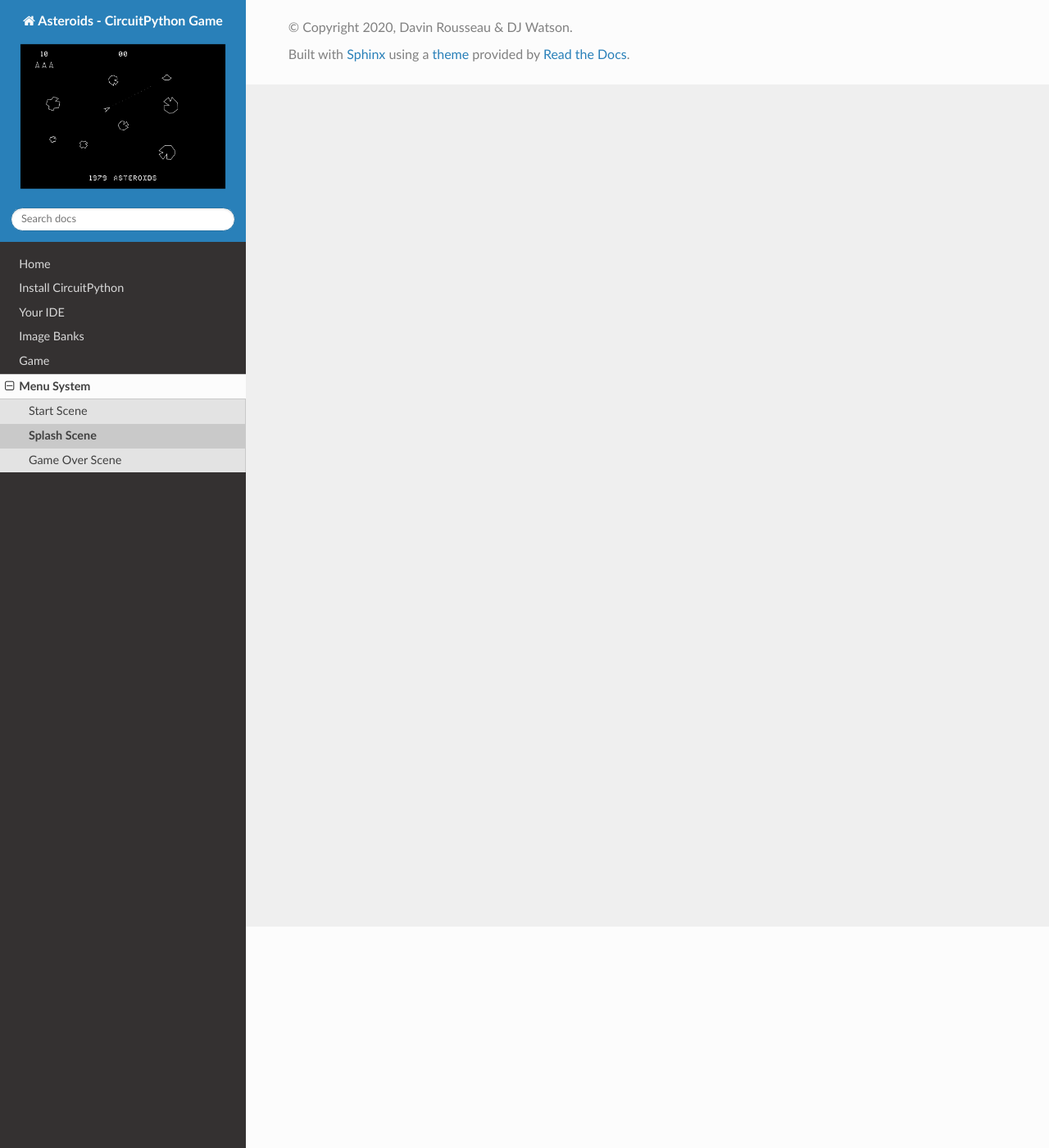
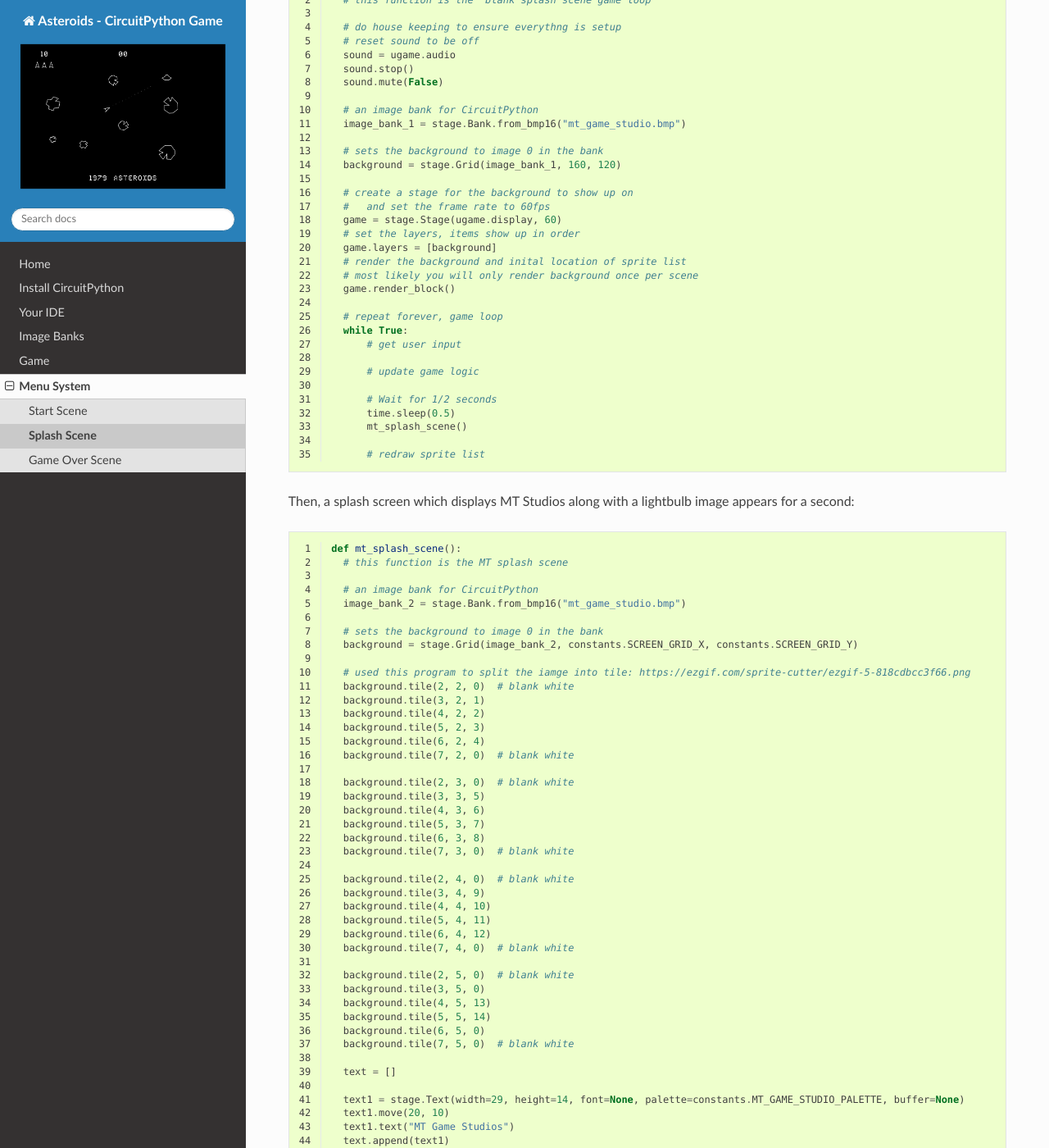
Before and after one commit to Davin-Rousseau/ICS3U-2019-Group6, a Sphinx documentation site: the page built from docs/menu/splash_scene.rst, in a window 1280 px wide and 1400 px high, scrolled down 270 px. Shown: the whole window at 82% size. Built offline with Sphinx 7.4.7 and the Read the Docs theme 2.0.0, drawn with Linux system fonts in a browser that asks for light colours; some of the changed text lies outside the part shown.

Commit message:
Update splash_scene.rst

```diff
--- a/docs/menu/splash_scene.rst
+++ b/docs/menu/splash_scene.rst
@@ -3,4 +3,167 @@
 Splash Scene
 ============
 
-T
+The splash scene includes 3 short splash scenes before reaching the main menu scene. the entire game begins with a short white screen which shows up for half a second:
+
+.. code-block:: python
+  :linenos:
+
+  def blank_white_reset_scene():
+    # this function is the  blank splash scene game loop
+
+    # do house keeping to ensure everythng is setup
+    # reset sound to be off
+    sound = ugame.audio
+    sound.stop()
+    sound.mute(False)
+
+    # an image bank for CircuitPython
+    image_bank_1 = stage.Bank.from_bmp16("mt_game_studio.bmp")
+
+    # sets the background to image 0 in the bank
+    background = stage.Grid(image_bank_1, 160, 120)
+
+    # create a stage for the background to show up on
+    #   and set the frame rate to 60fps
+    game = stage.Stage(ugame.display, 60)
+    # set the layers, items show up in order
+    game.layers = [background]
+    # render the background and inital location of sprite list
+    # most likely you will only render background once per scene
+    game.render_block()
+
+    # repeat forever, game loop
+    while True:
+        # get user input
+
+        # update game logic
+
+        # Wait for 1/2 seconds
+        time.sleep(0.5)
+        mt_splash_scene()
+
+        # redraw sprite list
+
+Then, a splash screen which displays MT Studios along with a lightbulb image appears for a second:
+
+.. code-block:: python
+  :linenos:
+
+  def mt_splash_scene():
+    # this function is the MT splash scene
+
+    # an image bank for CircuitPython
+    image_bank_2 = stage.Bank.from_bmp16("mt_game_studio.bmp")
+
+    # sets the background to image 0 in the bank
+    background = stage.Grid(image_bank_2, constants.SCREEN_GRID_X, constants.SCREEN_GRID_Y)
+
+    # used this program to split the iamge into tile: https://ezgif.com/sprite-cutter/ezgif-5-818cdbcc3f66.png
+    background.tile(2, 2, 0)  # blank white
+    background.tile(3, 2, 1)
+    background.tile(4, 2, 2)
+    background.tile(5, 2, 3)
+    background.tile(6, 2, 4)
+    background.tile(7, 2, 0)  # blank white
+
+    background.tile(2, 3, 0)  # blank white
+    background.tile(3, 3, 5)
+    background.tile(4, 3, 6)
+    background.tile(5, 3, 7)
+    background.tile(6, 3, 8)
+    background.tile(7, 3, 0)  # blank white
+
+    background.tile(2, 4, 0)  # blank white
+    background.tile(3, 4, 9)
+    background.tile(4, 4, 10)
+    background.tile(5, 4, 11)
+    background.tile(6, 4, 12)
+    background.tile(7, 4, 0)  # blank white
+
+    background.tile(2, 5, 0)  # blank white
+    background.tile(3, 5, 0)
+    background.tile(4, 5, 13)
+    background.tile(5, 5, 14)
+    background.tile(6, 5, 0)
+    background.tile(7, 5, 0)  # blank white
+
+    text = []
+
+    text1 = stage.Text(width=29, height=14, font=None, palette=constants.MT_GAME_STUDIO_PALETTE, buffer=None)
+    text1.move(20, 10)
+    text1.text("MT Game Studios")
+    text.append(text1)
+
+    # create a stage for the background to show up on
+    #   and set the frame rate to 60fps
+    game = stage.Stage(ugame.display, 60)
+    # set the layers, items show up in order
+    game.layers = text + [background]
+    # render the background and inital location of sprite list
+    # most likely you will only render background once per scene
+    game.render_block()
+
+    # repeat forever, game loop
+    while True:
+        # get user input
+
+        # update game logic
+
+        # Wait for 1 seconds
+        time.sleep(1.0)
+        game_splash_scene()
+
+        # redraw sprite list
+
+Finally, a splash screen which displays our "company" name(Rousseau & Watson Corporations) is shown for a second, along with a coin sound:
+
+.. code-block:: python
+  :linenos:
+
+  def game_splash_scene():
+    # this function is the game scene
+
+    # an image bank for CircuitPython
+    image_bank_2 = stage.Bank.from_bmp16("mt_game_studio.bmp")
+
+    # sets the background to image 0 in the bank
+    background = stage.Grid(image_bank_2, constants.SCREEN_GRID_X, constants.SCREEN_GRID_Y)
+
+    text = []
+
+    text1 = stage.Text(width=29, height=14, font=None, palette=constants.MT_GAME_STUDIO_PALETTE, buffer=None)
+    text1.move(19, 50)
+    text1.text("Rousseau & Watson")
+    text.append(text1)
+
+    text2 = stage.Text(width=29, height=14, font=None, palette=constants.MT_GAME_STUDIO_PALETTE, buffer=None)
+    text2.move(35, 60)
+    text2.text("Corporations")
+    text.append(text2)
+
+    # get sound ready
+    # follow this guide to convert your other sounds to something that will work
+    #    https://learn.adafruit.com/microcontroller-compatible-audio-file-conversion
+    coin_sound = open("coin.wav", 'rb')
+    sound = ugame.audio
+    sound.stop()
+    sound.mute(False)
+    sound.play(coin_sound)
+
+    # create a stage for the background to show up on
+    #   and set the frame rate to 60fps
+    game = stage.Stage(ugame.display, 60)
+    # set the layers, items show up in order
+    game.layers = text + [background]
+    # render the background and inital location of sprite list
+    # most likely you will only render background once per scene
+    game.render_block()
+    # repeat forever, game loop
+    while True:
+        # get user input
+
+        # update game logic
+        time.sleep(1.0)
+        main_menu_scene()
+
+After, the game moves to the main menu scene.
```
